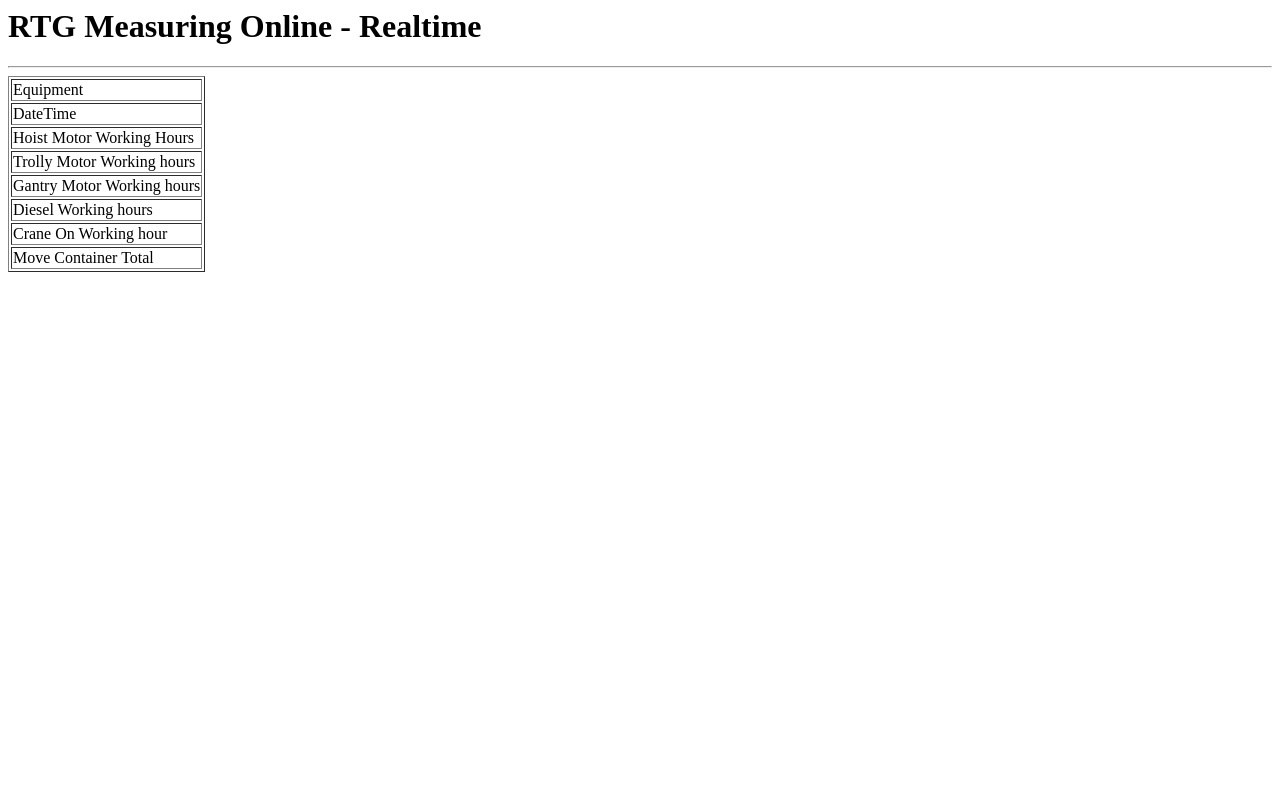
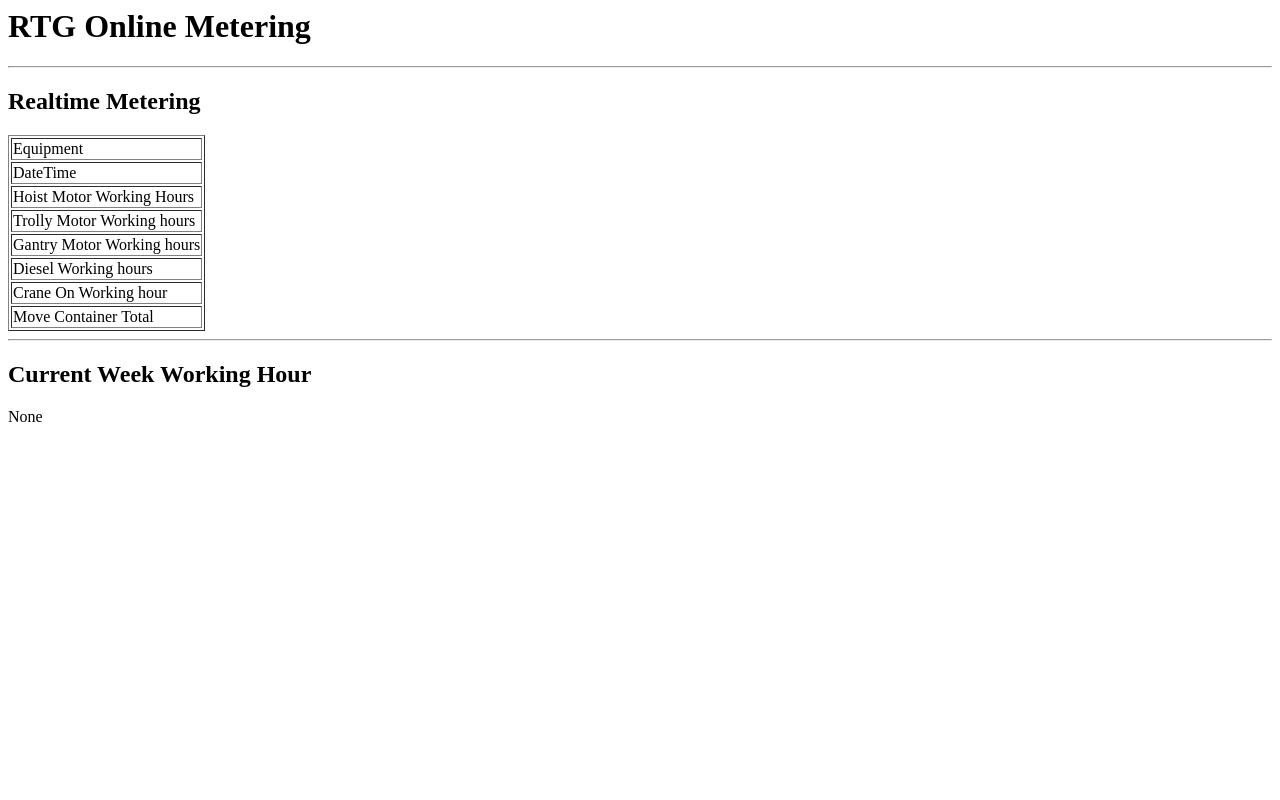
Before and after one commit to chutchais/LCB1-RTG, a Django app: page /machine/ in a window 1280 px wide. Run offline with Django 4.2, Linux system fonts and the light colour scheme; data comes from the database, SQL or seed files in the repository; data that the repository does not hold is empty.

Commit message:
Add currentweek working hou for all equipment

```diff
--- a/src/machine/views.py
+++ b/src/machine/views.py
@@ -37,9 +37,39 @@ def index(request):
     sorted_df=df.sort_values(by=['Equipment'], ascending=True)
     # table = sorted_df.to_html()
     table = sorted_df.to_dict()
+
     context = {
         'rtgs' : table
     }
+
+    # Added on Nov 3,2022 -- to show current week for all equipment
+    import datetime, pytz
+    tz 			= pytz.timezone('Asia/Bangkok')
+    today_tz 	=   datetime.datetime.now(tz=tz)
+    from datetime import datetime, time
+    today_tz_00 = datetime.combine(today_tz, time.min)
+    import datetime
+    start_week_day = today_tz_00 - datetime.timedelta(today_tz_00.weekday())
+
+    key=f'CURRENT-WEEKS'
+    dict = cache.get(key)
+    if dict is None :
+        dict=list(DataLogger.objects.filter(
+                created__gte = start_week_day).order_by('created').values(
+                    'created__date','item__name','last_value','current_value','item__equipment__name'))
+        # Add Diff
+        if dict :
+            dict                    = [ {**d,'diff':calculate_diff(d['current_value'],d['last_value'])} for d in dict]
+            df_weekly               = pd.DataFrame(dict)
+            weekly_table            = df_weekly.pivot_table('diff',['item__name'],'item__equipment__name',aggfunc= 'sum')
+            context['currentweek']       = weekly_table.to_html()
+            cache.set(key, weekly_table.to_html(),60*5)
+        else :
+            context['currentweek']       = None
+    else:
+        context['currentweek']        = dict #html
+
+
     # Render the HTML template index.html with the data in the context variable
     return render(request, 'machine/index.html', context=context)
     # return HttpResponse(table)
--- a/src/templates/machine/index.html
+++ b/src/templates/machine/index.html
@@ -2,8 +2,9 @@
     <title>RTG Measuring Online</title>
   </head>
   <body>
-<h1>RTG Measuring Online - Realtime</h1>
+<h1>RTG Online Metering</h1>
 <hr>
+<h2>Realtime Metering</h2>
 <table border="1">
 {% for key,value in rtgs.items %}
             <tr>
@@ -18,4 +19,7 @@
             </tr>
 {% endfor %}
 </table>
+<hr>
+<h2>Current Week Working Hour</h2>
+{{currentweek|safe}}
 </body>
```
